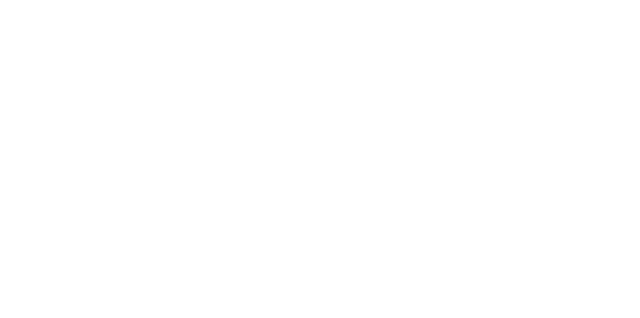
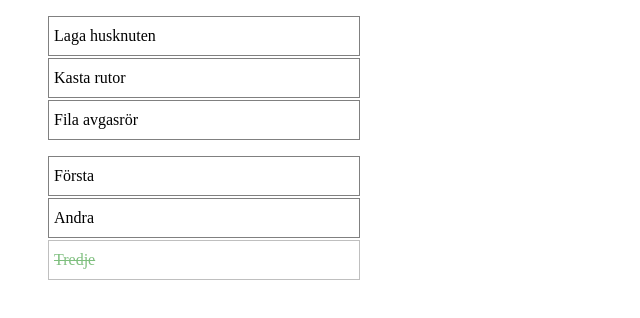
Before and after one commit to mcsahlin/todo, a website built with Parcel: page src/index.html in a window 1280 px wide. Shown: the whole page, without its empty margins (0-640 px from the left). Built offline with nearby package versions, Linux system fonts and the light colour scheme.

Commit message:
created 1 simple list and 1 better list. Basic functionality OK, styling to come

```diff
--- /dev/null
+++ b/package.json
@@ -0,0 +1,6 @@
+{
+  "devDependencies": {
+    "@parcel/transformer-sass": "^2.8.0",
+    "parcel": "^2.8.0"
+  }
+}
--- a/src/index.html
+++ b/src/index.html
@@ -5,7 +5,7 @@
  <meta http-equiv="X-UA-Compatible" content="IE=edge">
  <meta name="viewport" content="width=device-width, initial-scale=1.0">
  <link rel="stylesheet" href="scss/style.scss">
- <script defer src="js/script.js"></script>
+ <script defer src="js/script.js" type="module"></script>
  <title>Document</title>
 </head>
 <body>
--- /dev/null
+++ b/src/js/modules/task.js
@@ -0,0 +1,6 @@
+export class Task {
+ constructor(description, done){
+  this.description = description;
+  this.done = done;
+ }
+}
--- a/src/js/script.js
+++ b/src/js/script.js
@@ -0,0 +1,65 @@
+import { Task } from "./modules/task";
+
+//#region G
+let tasklist = [];
+tasklist.push("Laga husknuten");
+tasklist.push("Kasta rutor");
+tasklist.push("Fila avgasrör");
+let gList = document.createElement("ul");
+document.body.appendChild(gList);
+for (let i = 0; i < tasklist.length; i++) {
+ let newTask = document.createElement("li");
+ newTask.id = i;
+ newTask.classList = "todo";
+ newTask.innerHTML = tasklist[i];
+ gList.appendChild(newTask);
+}
+gList.addEventListener("click", (e)=>{
+ let li = e.target;
+ li.classList.add("todo--done");
+});
+//#endregion G
+
+//#region VG
+let tasks = [new Task("Första", false), new Task("Andra", false), new Task("Tredje", true)];
+let list = createHtml("ul");
+document.body.appendChild(list);
+
+list.addEventListener("click", (e)=>{
+ let li = e.target;
+ let index = li.id;
+ if (!tasks[index].done){
+  tasks[index].done = true;
+ }
+ else {
+  tasks[index].done = false;
+ }
+ refreshList();
+});
+
+function createHtml(tag){
+ return document.createElement(tag);
+};
+
+function toggleCompletion(task, listItem){
+ listItem.classList.add("todo");
+ if (tasks[task].done){
+  listItem.classList.add("todo--done");
+ }
+ else {
+  listItem.classList.remove("todo--done");
+ }
+};
+
+function refreshList(){
+ list.innerHTML = "";
+ for (let i = 0; i < tasks.length; i++) {
+  let todo = createHtml("li");
+  todo.id = i;
+  toggleCompletion(i, todo);
+  todo.innerHTML = tasks[i].description;
+  list.appendChild(todo);
+ }
+}
+refreshList();
+//#endregion VG
--- a/src/scss/style.scss
+++ b/src/scss/style.scss
@@ -1 +1,14 @@
 /* Hej hej */
+
+.todo {
+ list-style: none;
+ border: 1px solid grey;
+ margin-top: 2px;
+ width: 300px;
+ padding: 10px 5px;
+ &--done{
+  color: green;
+  text-decoration: line-through;
+  opacity: 0.5;
+ }
+}
```
Also changed, not shown: src/js/script2.js (added, +59 -0 lines), 2 other files.
